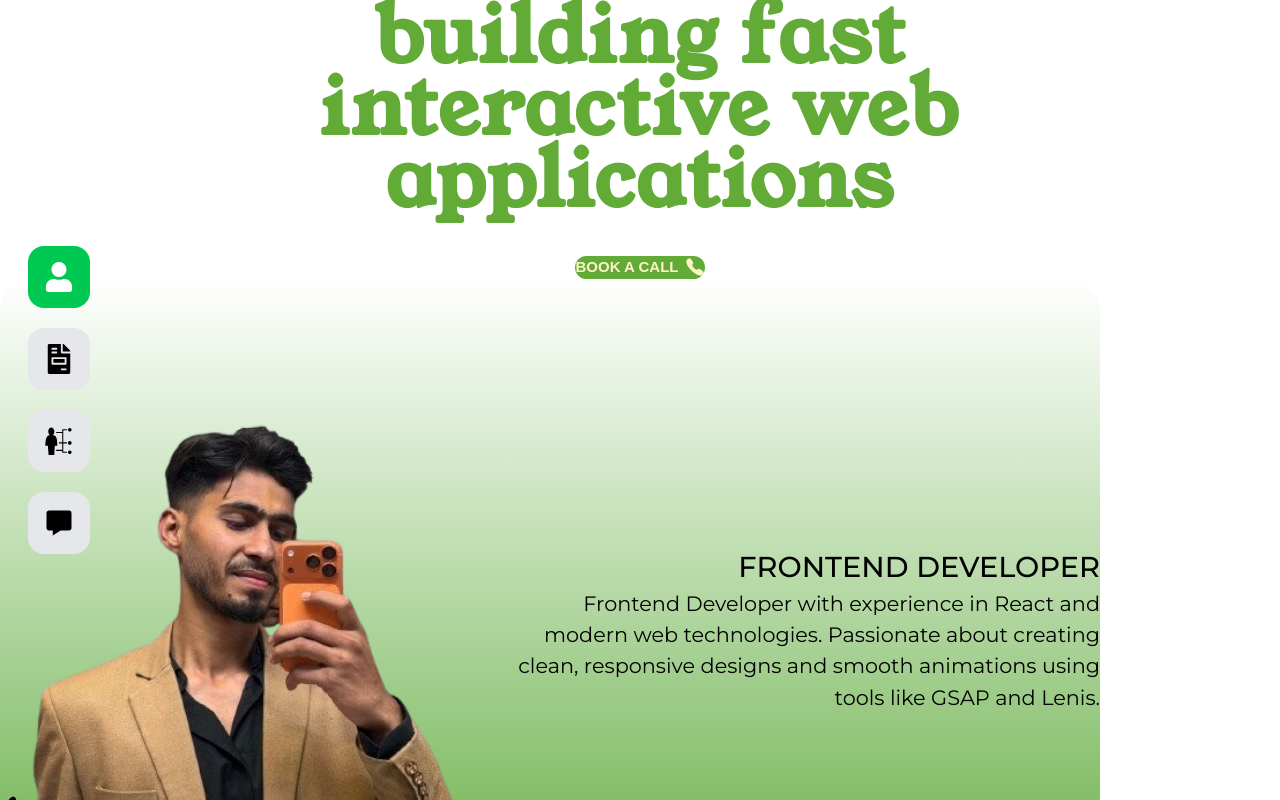
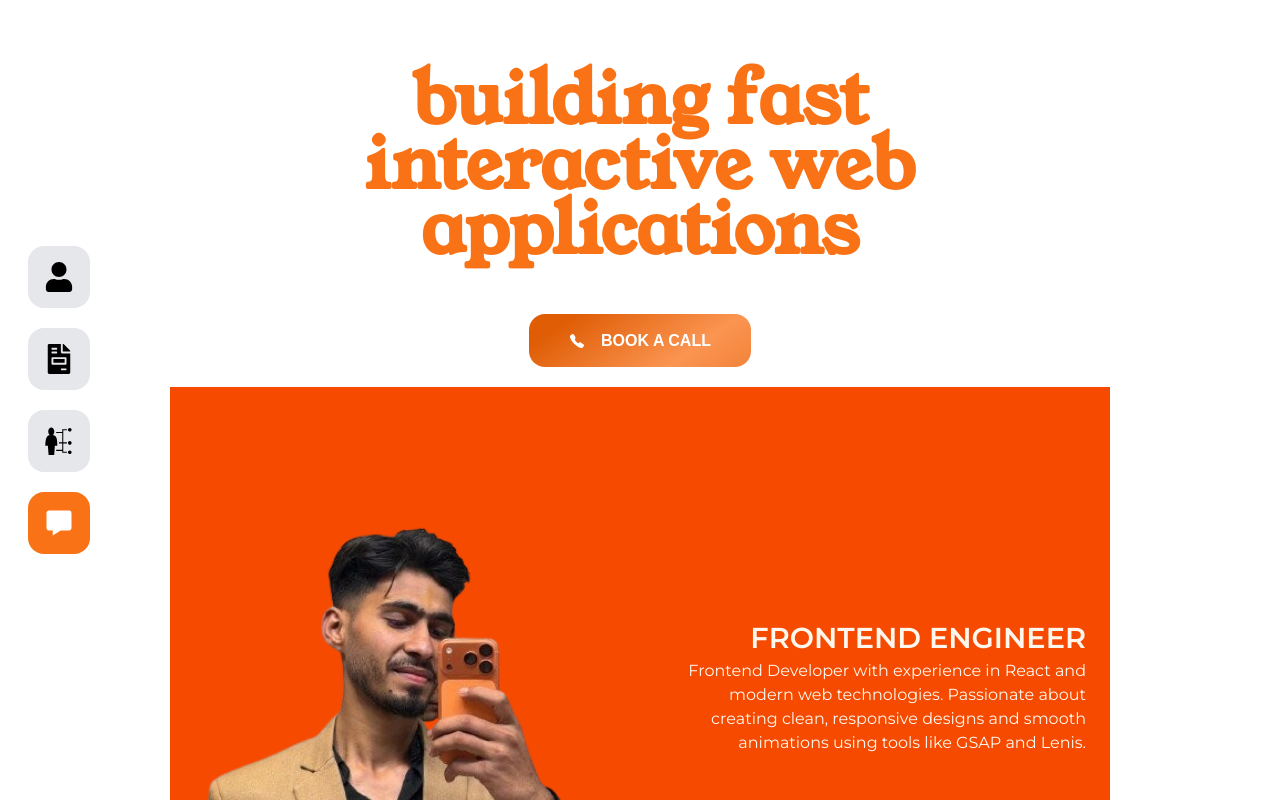
Before and after one commit to harshverma3206/Engineerharsh, a React (Vite) app: page /normalversion in a window 1280 px wide. Shown: the top 800 px of the page. Built offline with nearby package versions, Linux system fonts and the light colour scheme.

Commit message:
About Completed

```diff
--- a/src/Pages/NormalVersion/About.jsx
+++ b/src/Pages/NormalVersion/About.jsx
@@ -3,59 +3,46 @@ import { IoCall } from "react-icons/io5";
 
 const About = forwardRef((props, ref) => {
     return (
-        <section ref={ref} className="min-h-screen flex flex-col justify-center">
-
-            {/* Hero Section */}
-            <div className="p-12 flex flex-col gap-10 items-center">
-                <h1 className="text-5xl font-bold text-center">
+        <section ref={ref} className=" flex flex-col items-center">
+            <h1 className=" mt-10! md:text-7xl sm:text-6xl text-4xl">
                 building fast <br />
                 interactive web <br />
                 applications
             </h1>
 
-                <button className="mt-3.5 flex items-center justify-center gap-1.5 uppercase font-bold bg-[#62AB37] py-4 px-10 rounded-2xl text-[15px] text-amber-100">
-                    Book A Call <IoCall size={20} />
+            <button
+                className="mt-5! sm:mt-13! cursor-pointer flex items-center gap-4 justify-center px-[1.4em]! py-[0.9em]! sm:min-w-55.5 min-h-11 text-[1rem] font-medium text-white rounded-2xl border-none transition-all duration-600 hover:bg-top-right focus:outline-none motion-reduce:transition-none
+bg-[linear-gradient(325deg,hsl(24_95%_45%)_0%,hsl(24_95%_65%)_55%,hsl(24_95%_45%)_90%)]
+bg-size-[180%_auto]
+hover:shadow-[0px_0px_20px_rgba(249,115,22,0.5),0px_5px_5px_-1px_rgba(200,80,10,0.25),inset_4px_4px_8px_rgba(255,170,100,0.5),inset_-4px_-4px_8px_rgba(150,50,0,0.35)]
+                           sm:scale-[1] scale-[.8]
+                ">
+                <IoCall className="text-lg md:text-base" />
+                <span className="md:inline uppercase font-semibold text-sm lg:text-base">
+                    Book A Call
+                </span>
             </button>
+
+            <div className="lg:flex bg-orange-600 sm:mt-5!">
+                <div className="flex flex-col items-center relative ">
+                    <img
+                        className=" w-90! md:w-100! lg:w-120!"
+                        src="./ArpitPic.jpg"
+                        alt="" />
+
+                    <h3 className="text-6xl md:text-8xl absolute -bottom-8 md:bottom-10 md:-left-12 md:w-50! justify-end leading-10! md:leading-17!">harsh verma</h3>
                 </div>
-
-            {/* Profile Section */}
-            <div className="flex justify-center items-end gap-10 w-fit mx-auto">
-                <div className="flex bg-linear-to-b from-[#FFF] to-[#62AB37] rounded-4xl items-end p-5">
-
-                    <div className="flex relative">
-                        <h3 className="text-7xl z-20 absolute bottom-20 -left-32 font-bold">
-                            harsh <br />
-                            <span className="absolute left-10">verma</span>
-                        </h3>
-
-                        <img
-                            className="w-125"
-                            src="/ArpitPic.jpg"
-                            alt="Harsh Verma"
-                        />
-                    </div>
-
-                    <div className="w-150 flex flex-col items-end justify-between h-100 px-10">
-                        <div>
-                            <h4 className="uppercase font-semibold">
-                                Frontend Developer
-                            </h4>
-
-                            <h5 className="mt-3 text-right">
-                                Frontend Developer with experience in React and modern web
-                                technologies. Passionate about creating clean, responsive
-                                designs and smooth animations using tools like GSAP and Lenis.
-                            </h5>
-                        </div>
-
-                        <div className="flex flex-col items-end pb-5">
-                            <h6>+91 9795357073</h6>
-                            <h6>harshverma306@gmail.com</h6>
+                <div className=" p-6! pt-20! sm:w-137.5! md:w-115! flex flex-col items-end justify-end text-orange-50">
+                    <h4 className="text-[1.5rem] lg:text-[1.8rem] uppercase font-semibold!">Frontend Engineer</h4>
+                    <h5 className="text-[.9rem] lg:text-[1rem]">Frontend Developer with experience in React and modern web technologies. Passionate about creating clean, responsive designs and smooth animations using tools like GSAP and Lenis.</h5>
+                    <div className="mt-20! lg:mt-50!">
+                        <h5>+91 9795357073</h5>
+                        <h5>harshverma3206@gmail.com</h5>
                     </div>
                 </div>
 
             </div>
-            </div>
+
 
         </section>
     );
--- a/src/Pages/NormalVersion/Navbar.jsx
+++ b/src/Pages/NormalVersion/Navbar.jsx
@@ -13,13 +13,17 @@ const iconMap = {
 
 const Navbar = ({ sections, scrollToSection, activeSection }) => {
     return (
-        <nav className="flex flex-col p-7! gap-5 w-fit fixed left-0 top-1/2 -translate-y-1/2 z-50">
+        <nav className="flex flex-col lg:p-7! md:p-5! p-3! gap-5 w-fit fixed left-0 top-1/2 -translate-y-1/2 z-50">
             {sections.map((sec) => (
                 <button
                     key={sec.id}
                     onClick={() => scrollToSection(sec.ref)}
-                    className={`text-3xl p-4! rounded-2xl bg-gray-200 hover:bg-[#62AB37] hover:text-white transition-colors duration-200
-                        ${activeSection === sec.id ? "bg-green-500 text-white" : "bg-gray-200"}`}
+                    className={`p-4! rounded-2xl sm:text-xl md:text-2xl lg:text-3xl
+                        hover:bg-[#10140d] hover:text-white transition-all duration-700
+                       ${activeSection === sec.id
+                            ? "bg-[#F97316] text-white"
+                            : "bg-gray-200 text-black hover:bg-[#F97316]-300"
+                        }`}
                 >
 
                     {iconMap[sec.id]}
--- a/src/Pages/NormalVersion/NormalVersion.jsx
+++ b/src/Pages/NormalVersion/NormalVersion.jsx
@@ -29,8 +29,6 @@ function NormalVersion() {
     { id: "contact", ref: contactRef },
   ];
 
-
-
   const [activeSection, setActiveSection] = useState("about");
 
   useGSAP(() => {
@@ -47,7 +45,7 @@ function NormalVersion() {
 
   return (
     <>
-      <div className="">
+      <div className="sm:p-7!">
 
         <Navbar
           activeSection={activeSection}
@@ -55,9 +53,9 @@ function NormalVersion() {
           scrollToSection={scrollToSection} />
 
         <About ref={aboutRef} />
-        <Projects ref={projectsRef} />
-        <Skills ref={skillsRef} />
-        <Contact ref={contactRef} />
+        {/* <Projects ref={projectsRef} /> */}
+        {/* <Skills ref={skillsRef} /> */}
+        {/* <Contact ref={contactRef} /> */}
       </div>
     </>
   );
--- a/src/index.css
+++ b/src/index.css
@@ -3,7 +3,7 @@
 :root {
 
   /* colors */
-  --primarycolor: #62AB37;
+  --primarycolor: #F97316;
   --secondarycolor: #5EEB5B;
   --extralightcolor: #61FF7E;
   --spacingcolor: #A6EBC9;
@@ -48,7 +48,11 @@ img {
 button {
   cursor: pointer;
   border: none;
-  /* background-color: var(--primarycolor); */
+    /* font-size: clamp(0.9rem, 1.5vw, 1.1rem); */
+}
+
+button:active {
+  transform: scale(0.8);
 }
 
 a {
@@ -69,15 +73,14 @@ h1 {
   font-weight: 900;
   font-family: var(--primaryfont);
   line-height: .9;
-  letter-spacing: 2px;
-  font-size: 5rem;
+  letter-spacing: .1px;
   color: var(--primarycolor);
 }
 
 h3 {
   font-family: var(--displayfont);
   font-weight: 900;
-  line-height: 80px;
+  line-height: 75px;
 }
 
 h3 span {
@@ -88,18 +91,15 @@ h3 span {
 
 h4 {
   font-family: var(--normalfont);
-  font-size: 1.8rem;
   font-weight: 500;
   text-align: end;
 }
 
 h5 {
   font-family: var(--normalfont);
-  font-size: 1.3rem;
   text-align: end;
 }
 
 h6 {
   font-family: var(--normalfont);
-  font-size: 1.1rem;
 }
```
Lines whose indentation alone changed are shown as unchanged.
